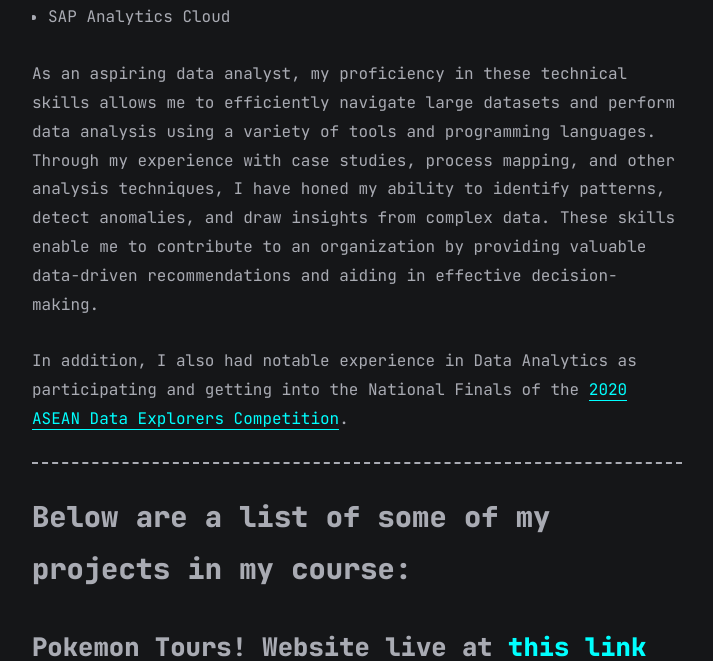
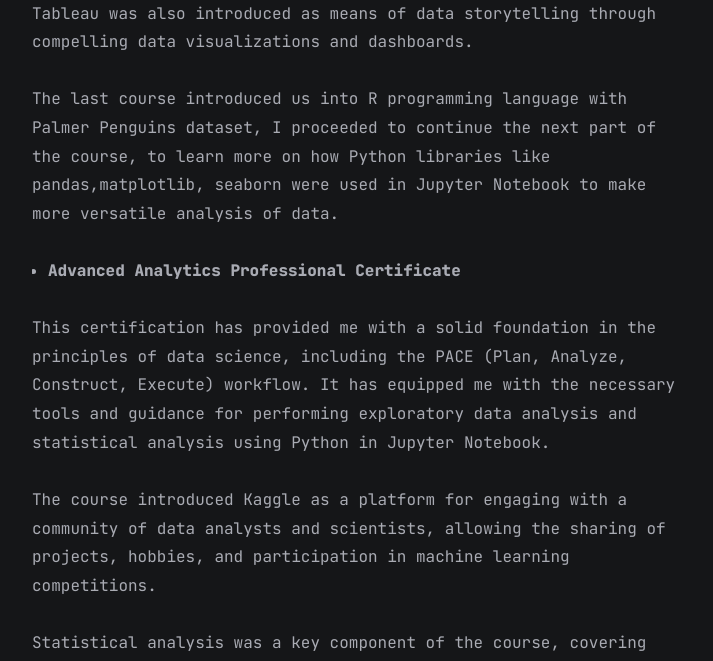
Before and after one commit to davidquindoza/davidquindozaSite, a Jekyll site: the page built from all_collections/_posts/2023-12-10-education.md, in a window 1280 px wide and 1400 px high, scrolled down 1104 px. Shown: the top 661 px of the window, without its empty margins (283-996 px from the left). Built offline with Jekyll 4.4.1, drawn with Linux system fonts in a browser that asks for light colours; some of the changed text lies outside the part shown.

Commit message:
Edited the education section

```diff
--- a/all_collections/_posts/2022-12-16-education.md
+++ b/all_collections/_posts/2023-12-10-education.md
@@ -1,9 +1,45 @@
 ---
 layout: post
-title: Educational Experience 🎒
+title: Education 🌱
 date: 2022-12-16
 categories: ["Quality Improvement", "SLDC", "Data Analytics", "Web Development", "Anrdoid Studio"]
 ---
+
+# Google Advanced Analytics Professional Certificate (June - October | 2023)
+
+![alt](https://i.ibb.co/BGLtbkB/badge.png)
+
+*Recently completed the Google Data Analytics Professional Certificate, composed of 2 parts:*
+
+- **Data Analytics Professional Certificate**
+
+This was the introductory course to Data Analytics, giving me a solid foundation of how Data Professional use their skills in identifying problems, exploring the problem with data and creating impact to the organizations by providing data driven recommendations.
+
+Some of the notable skills learned here was the usage of SQL with Bigquery to pull in data to Google Sheets. Google Sheets was then used to explore, manipulate, and tidy up the data.
+
+Tableau was also introduced as means of data storytelling through compelling data visualizations and dashboards.
+
+The last course introduced us into R programming language with Palmer Penguins dataset, I proceeded to continue the next part of the course, to learn more on how Python libraries like pandas,matplotlib, seaborn were used in Jupyter Notebook to make more versatile analysis of data.
+
+- **Advanced Analytics Professional Certificate**
+
+This certification has provided me with a solid foundation in the principles of data science, including the PACE (Plan, Analyze, Construct, Execute) workflow. It has equipped me with the necessary tools and guidance for performing exploratory data analysis and statistical analysis using Python in Jupyter Notebook.
+
+The course introduced Kaggle as a platform for engaging with a community of data analysts and scientists, allowing the sharing of projects, hobbies, and participation in machine learning competitions.
+
+Statistical analysis was a key component of the course, covering A/B testing, probability, types of data distributions, sampling methods, and confidence intervals.
+
+The next parts of the course covered introductions to Regression models and their assumptions. It was important to emphasize the ethical considerations when creating models and proper workflow. Understanding the business problem, and then identifying what kind of task the model will be doing comes first.
+
+The later parts of the course began with Feature Engineering, selecting and making new features, cleaning up the data, considering imbalances of the dataset and label encoding (Feature Selection,  Feature Transformation and Feature Extraction).
+
+Some of the models taught in this part were Regression Models, K-Means, Random Forests and XGBoost paired with Gridsearch to find the best parameters of the model.
+
+The final section emphasized model evaluation and the importance of iterative practices in planning, exploratory data analysis, and model development. It was important to split our data into training, validation, and test data(unseen data so we know how the model works in real world scenario).
+
+You can find most of the applications of my learning through the capstones and the projects section of my website.
+
+# Mapua University (2019 - 2023)
 
 I have my background as a recent information systems graduate, I have gained valuable experience in analyzing complex business problems, identifying gaps and requirements, and implementing solutions/recommendations through websites and data driven storyboards. Through these tools and methods, I have developed a strong foundation in problem-solving and analytical thinking.
 
```
Also changed, not shown: other parts of all_collections/_posts/2023-12-10-education.md (+1 -1 lines), all_collections/_posts/2022-07-01-work.md (renamed from all_collections/_posts/2022-07-01-chimes.md).
